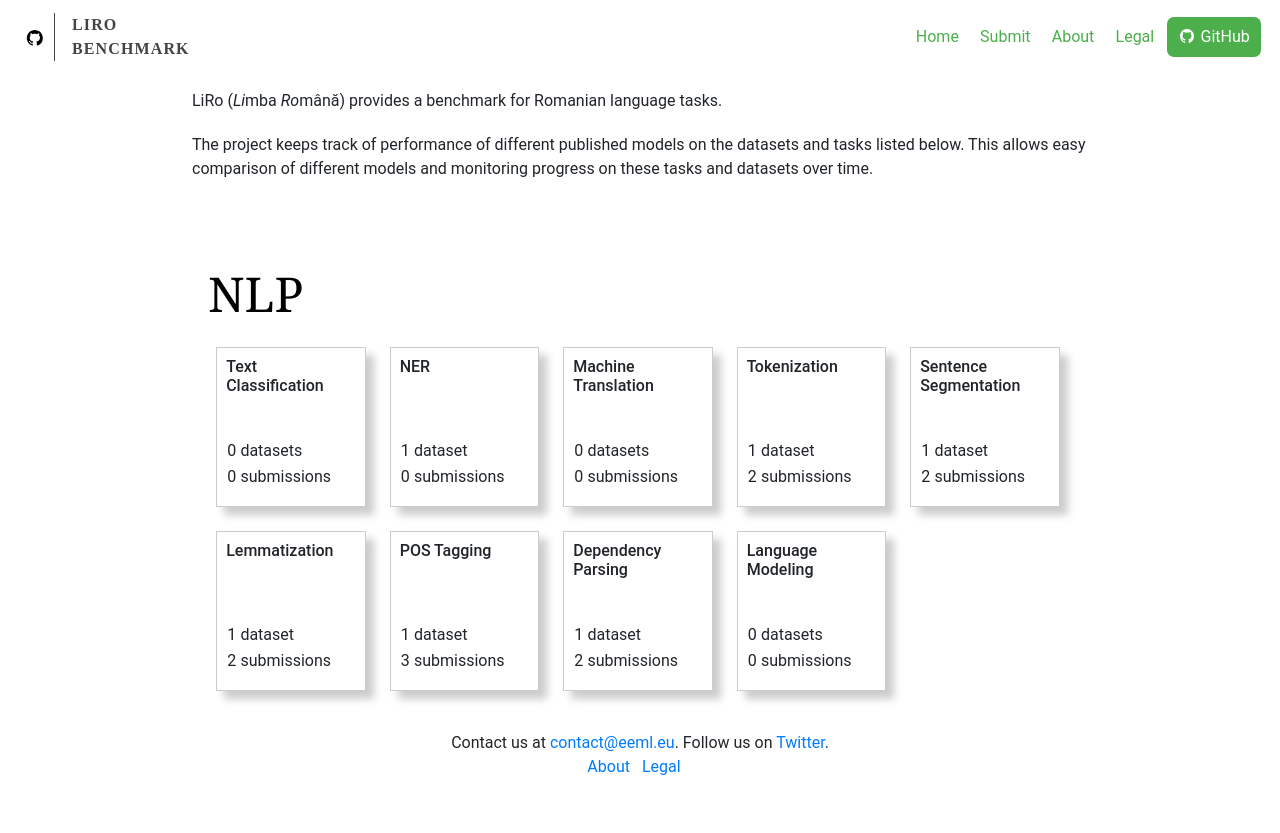
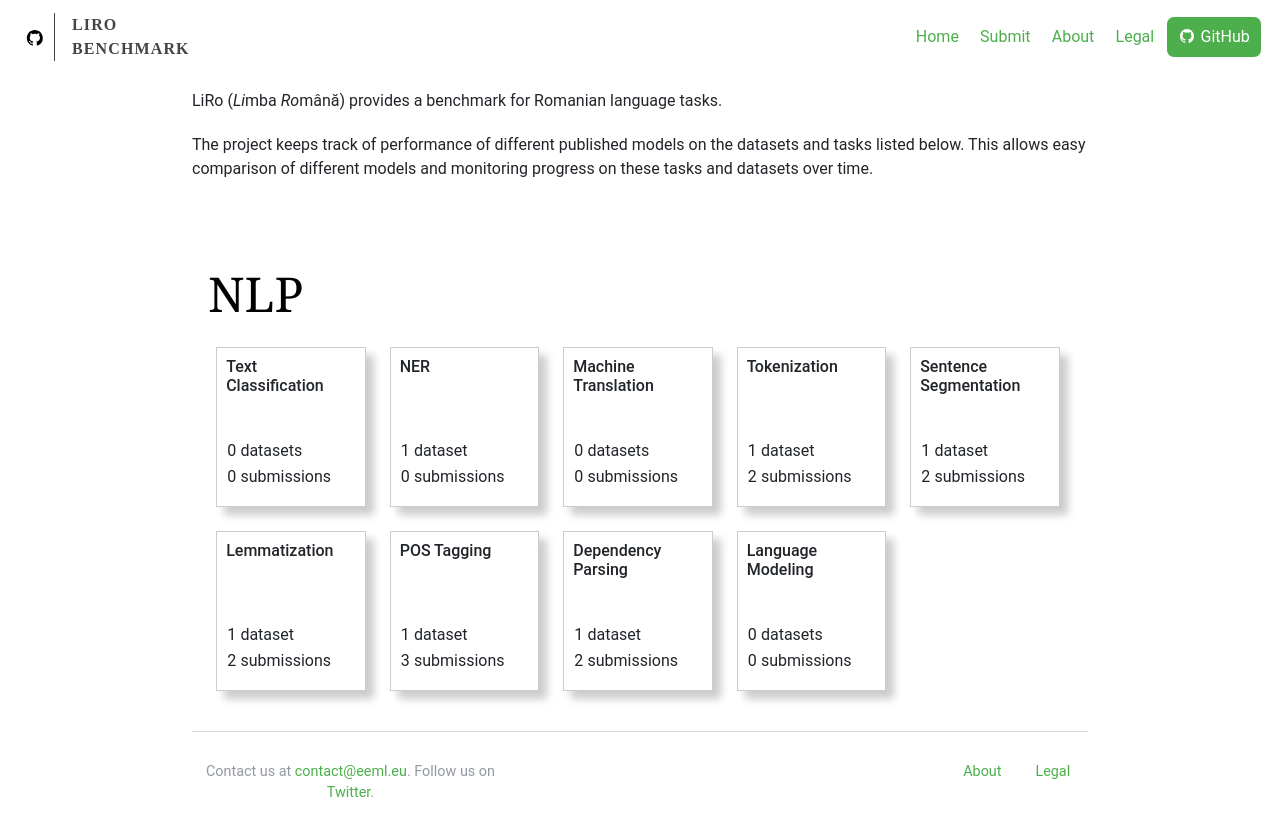
Before and after one commit to LiroBenchmark/LiroBenchmark.github.io, a React (Create React App) app: page / in a window 1280 px wide. Before the commit the page ends 800 px from the top, so only its background shows below. Built offline with nearby package versions, Linux system fonts and the light colour scheme; what webfontloader would draw is missing.

Commit message:
appearance: Footer style #28
Signed-off-by: George-Andrei Dima <dima331453@gmail.com>

```diff
--- a/src/Components/Footer.js
+++ b/src/Components/Footer.js
@@ -10,11 +10,18 @@ class Footer extends React.Component {
 
   render = () => (
     <footer className="footer">
-      Contact us at <a href="mailto:contact@eeml.eu">contact@eeml.eu</a>. Follow us on{' '}
-      <a href="https://twitter.com/EEMLcommunity">Twitter</a>.
-      <div className="footer-links">
-        <a href={UrlBuilder.aboutPageUrl}>About</a>
-        <a href={UrlBuilder.termsPageUrl}>Legal</a>
+      <div className="footer-content">
+        <div className="footer-message">
+          Contact us at <a href="mailto:contact@eeml.eu">contact@eeml.eu</a>. Follow us on{' '}
+          <a href="https://twitter.com/EEMLcommunity">Twitter</a>.
+        </div>
+        <div className="footer-space"> </div>
+        <div className="footer-link">
+          <a href={UrlBuilder.aboutPageUrl}>About</a>
+        </div>
+        <div className="footer-link">
+          <a href={UrlBuilder.termsPageUrl}>Legal</a>
+        </div>
       </div>
     </footer>
   );
--- a/src/Components/Footer.scss
+++ b/src/Components/Footer.scss
@@ -1,13 +1,39 @@
+//@import "~bootstrap/scss/bootstrap";
+
+a {
+    color: rgb(76, 175, 76);
+}
+
+a:hover{
+    color: rgb(76, 175, 76);
+}
+
 .footer{
+    padding: 0 15% 0 15%;
     margin-top: 30px;
     text-align: center;
     padding-top: 10px;
     width: 100%;
     height: 65px;
+    font-family: "Roboto";
+    font-size: 0.9em;
+    .footer-content{
+        display: flex;
+        justify-content: space-between;
+        border-top: 1px solid rgba(40,50,70,0.2);
+        padding: 2em 0 2em 0;
 
-    .footer-links{
-	a{
-	    margin-right: 0.75rem;
-	}
+        .footer-message{
+            width: 45em;
+            color:  rgba(40,50,70,0.5);
+        }
+        .footer-space{
+            width: 100%;
+        }
+
+        .footer-link{
+            width: 10em;
+        }
     }
+
 }
--- a/src/Components/Header.scss
+++ b/src/Components/Header.scss
@@ -1,4 +1,4 @@
-@import "~bootstrap/scss/bootstrap";
+//@import "~bootstrap/scss/bootstrap";
 
 .navbar{
     display: flex;
```
